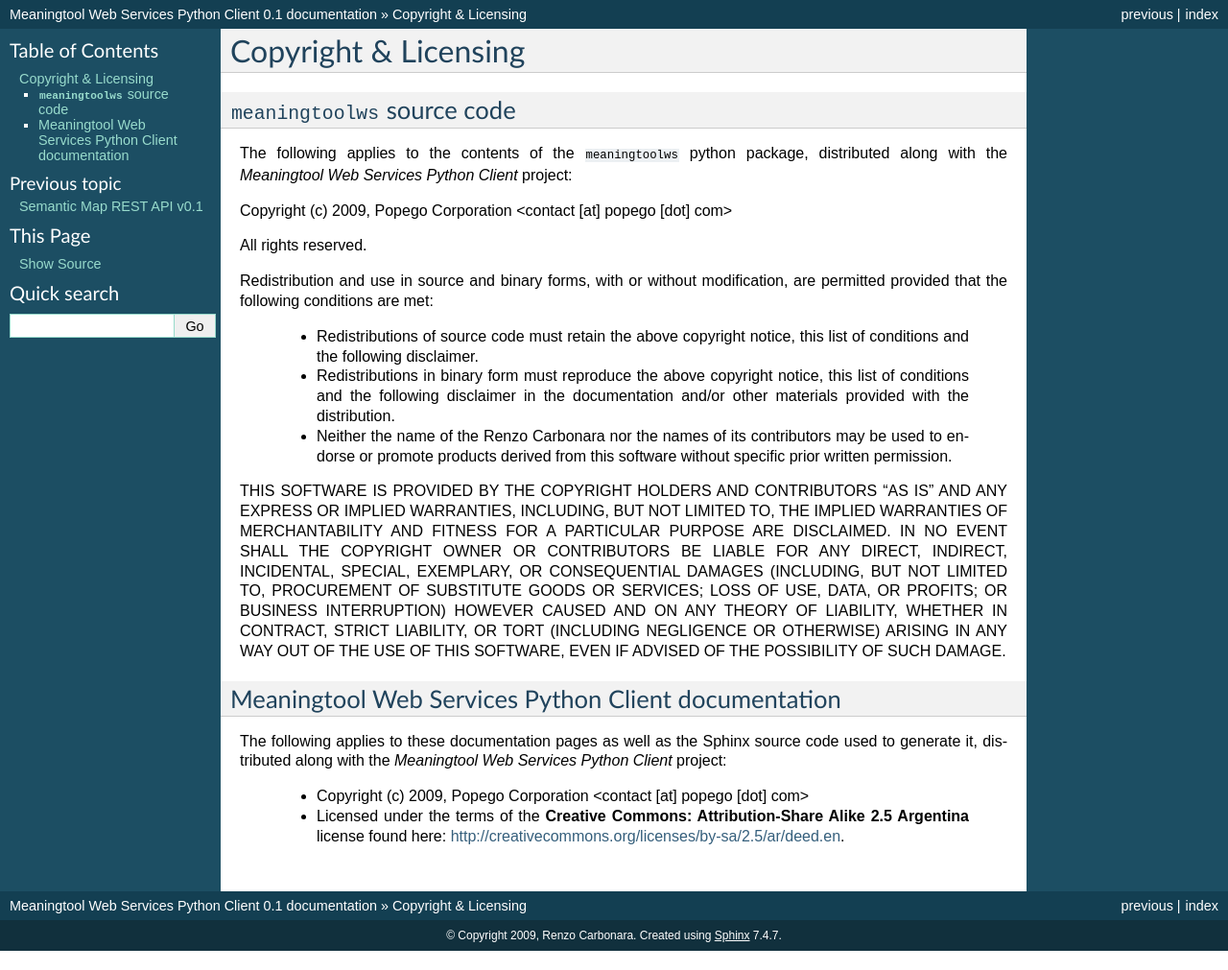
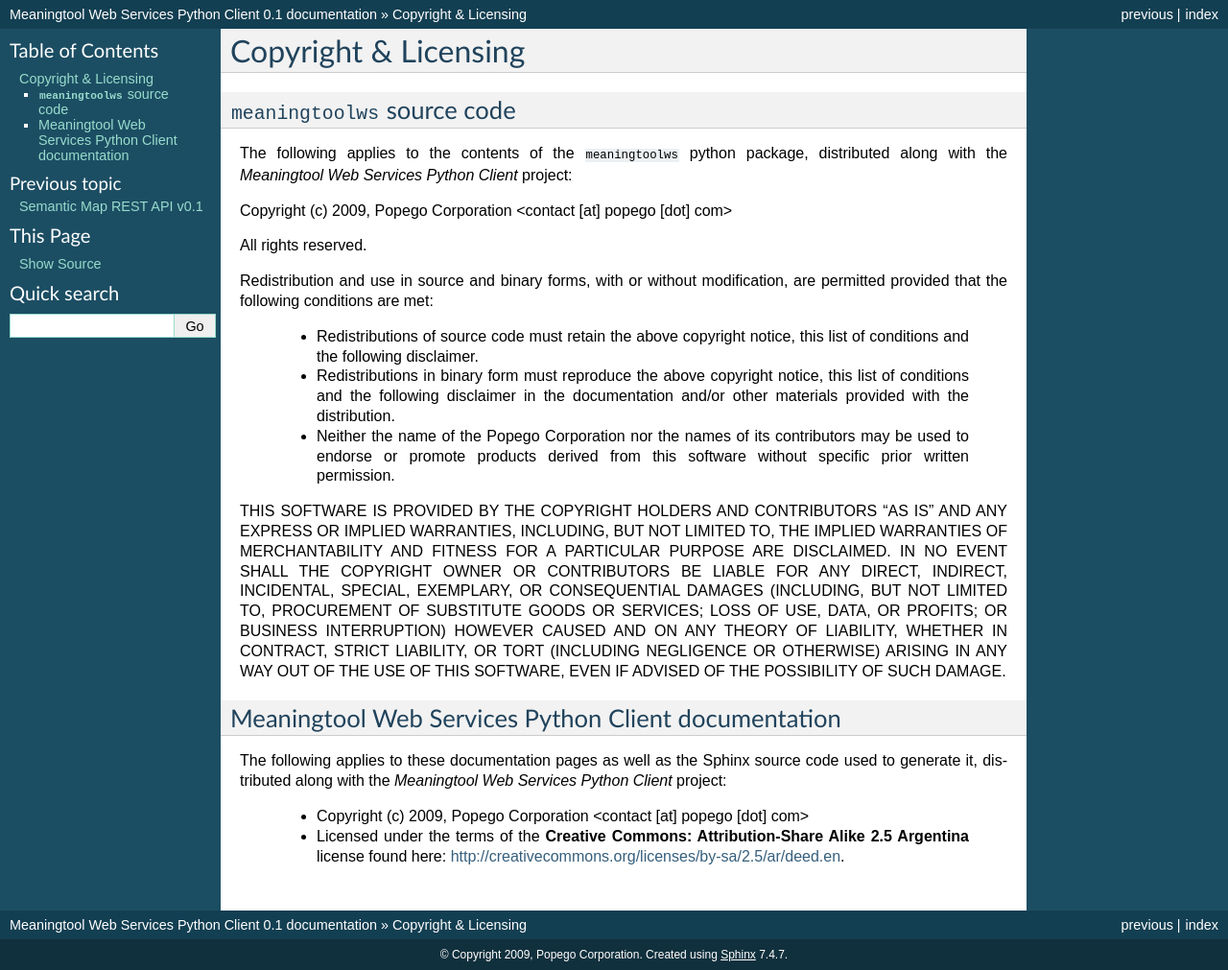
Before and after one commit to k0001/meaningtoolws, a Sphinx documentation site: the page built from docs/licensing.rst, in a window 1280 px wide. Shown: the whole page at 96% size. Built offline with Sphinx 7.4.7, drawn with Linux system fonts in a browser that asks for light colours.

Commit message:
Copyright owner changed to 'Popego Corporation'

```diff
--- a/docs/conf.py
+++ b/docs/conf.py
@@ -38,7 +38,7 @@
 
 # General information about the project.
 project = u'Meaningtool Web Services Python Client'
-copyright = u'2009, Renzo Carbonara'
+copyright = u'2009, Popego Corporation'
 
 # The version info for the project you're documenting, acts as replacement for
 # |version| and |release|, also used in various other places throughout the
@@ -173,7 +173,7 @@
 # (source start file, target name, title, author, documentclass [howto/manual]).
 latex_documents = [
   ('index', 'MeaningtoolWebServicesPythonClient.tex', u'Meaningtool Web Services Python Client Documentation',
-   u'Renzo Carbonara', 'manual'),
+   u'Popego Corporation', 'manual'),
 ]
 
 # The name of an image file (relative to this directory) to place at the top of
--- a/docs/licensing.rst
+++ b/docs/licensing.rst
@@ -23,7 +23,7 @@
     notice, this list of conditions and the following disclaimer in the
     documentation and/or other materials provided with the distribution.
 
-  * Neither the name of the Renzo Carbonara nor the names of its
+  * Neither the name of the Popego Corporation nor the names of its
     contributors may be used to endorse or promote products derived from this
     software without specific prior written permission.
 
```
Also changed, not shown: 1 other file.
